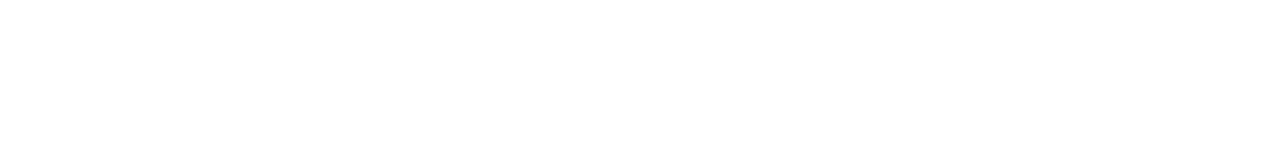
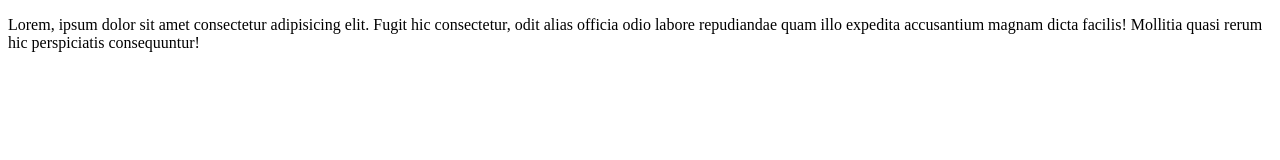
Before and after one commit to A3CODDER/test_git, a plain HTML site: page fitur1.html in a window 1280 px wide. Drawn offline with Linux system fonts and the light colour scheme.

Commit message:
menambahkan paragraf

```diff
--- a/fitur1.html
+++ b/fitur1.html
@@ -7,6 +7,6 @@
     <title>Pembuatan Fitur Baru</title>
 </head>
 <body>
-
+    <p>Lorem, ipsum dolor sit amet consectetur adipisicing elit. Fugit hic consectetur, odit alias officia odio labore repudiandae quam illo expedita accusantium magnam dicta facilis! Mollitia quasi rerum hic perspiciatis consequuntur!</p>
 </body>
 </html>
```
